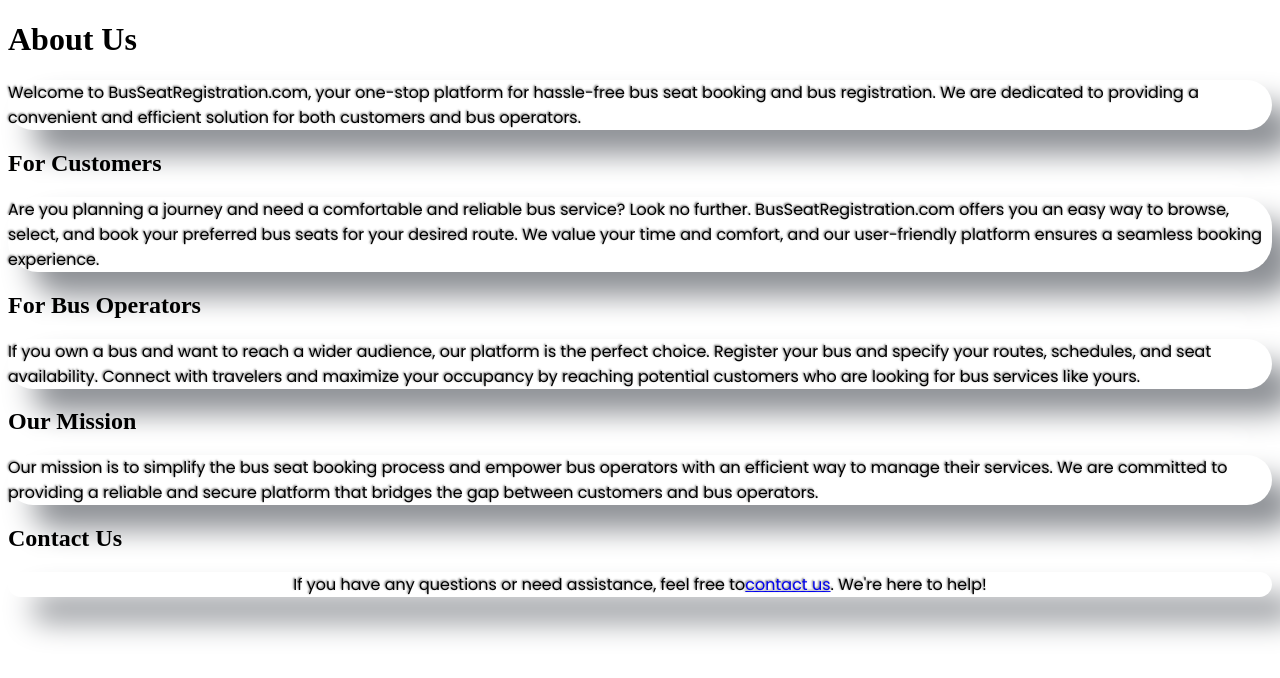
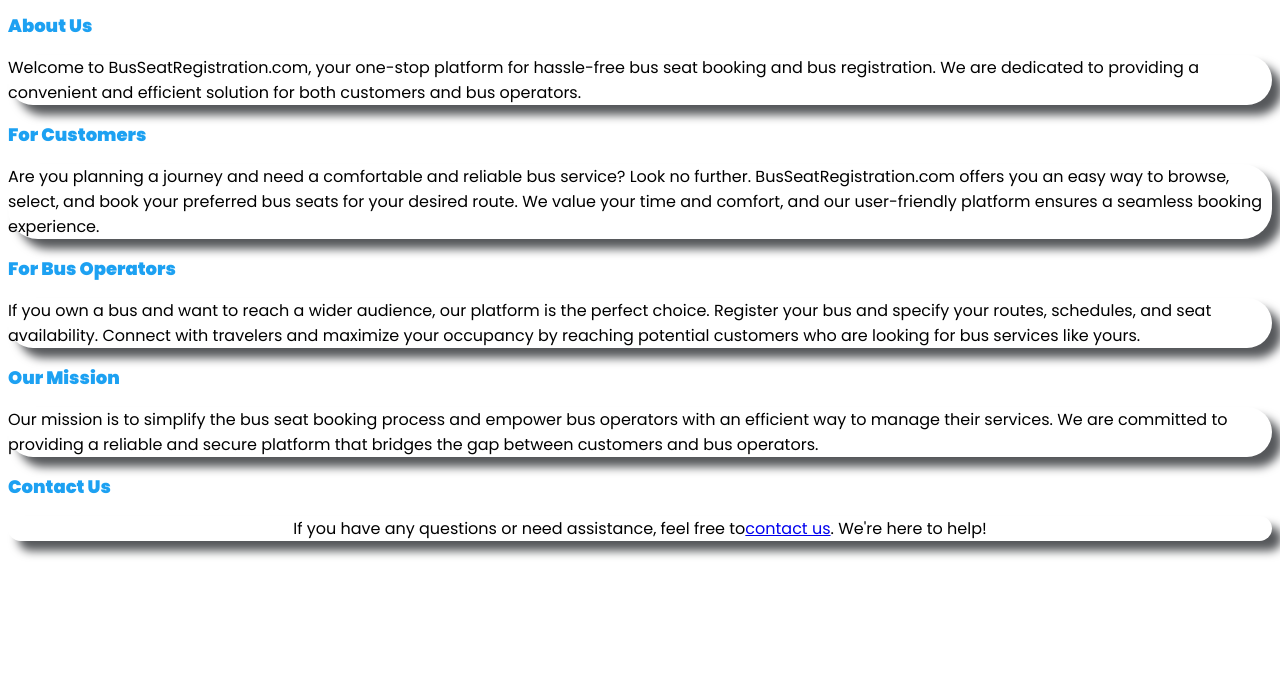
Before and after one commit to Marcuss00/web, a Django app: page /about/ in a window 1280 px wide. Shown: the top 678 px of the page. Run offline with Django 4.2, Linux system fonts and the light colour scheme.

Commit message:
code update

```diff
--- a/bus/home/templates/about.html
+++ b/bus/home/templates/about.html
@@ -9,15 +9,19 @@
     p{
         display: flex;
         justify-content: center;
-        box-shadow: 24px 24px 30px #8c8f94, -14px -14px 20px rgb(255, 255, 255);
+        box-shadow: 10px 10px 10px #56585b, -10px -10px 20px rgb(255, 255, 255);
         border-radius: 30px;
-        color: #000;
-    text-shadow:
-        1px 1px 2px rgba(255, 255, 255, 0.365), /* Light inner shadow */
-        -1px -1px 2px rgba(0, 0, 0, 0.582); /* Dark inner shadow */
+    /* text-shadow:
+        1px 1px 2px rgba(255, 255, 255, 0.365),  Light inner shadow
+        -1px -1px 2px rgba(0, 0, 0, 0.582); Dark inner shadow */
     font-family: poppins;
     font-weight: 400;
 
+    }
+    h1,h2{
+        font-family: Poppins;
+        font-size: large;
+       color: #1DA1F2;
     }
 </style>
 <body>
```
